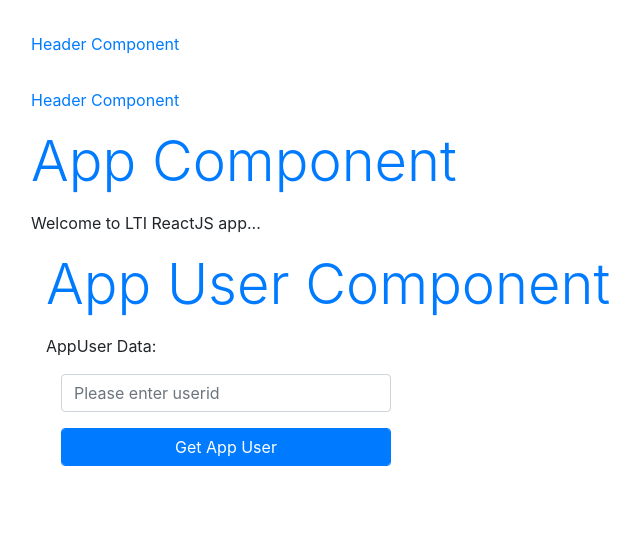
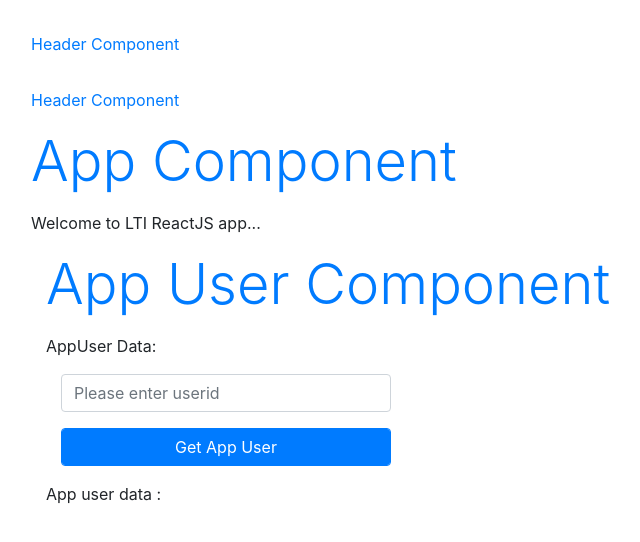
Before and after one commit to shridhar-javafsd/lti-react-demo, a React (Create React App) app: page / in a window 1280 px wide. Shown: the top 542 px of the page, without its empty margins (54-694 px from the left). Built offline with nearby package versions, Linux system fonts and the light colour scheme.

Commit message:
Update AppUserComp.js

```diff
--- a/src/components/AppUserComp.js
+++ b/src/components/AppUserComp.js
@@ -14,7 +14,8 @@ const AppUserComp = () => {
         console.log('submitGetAppUserById');
         axios.get('https://jsonplaceholder.typicode.com/users/' + uid)
             .then((response) => {
-                console.log(response.data);
+                setAppUser(response.data);
+                console.log(appUser);
             })
             .catch((error) => {
                 console.log(error.message);
@@ -35,6 +36,9 @@ const AppUserComp = () => {
                     <input className="form-control mt-3 btn btn-primary" type="submit" id="submit" name="submit" value="Get App User"
                         onClick={submitGetAppUserById}></input>
                 </form>
+            </div>
+            <div>
+                <p>App user data : {appUser.name} {appUser.email}</p>
             </div>
         </div>
     );
```
